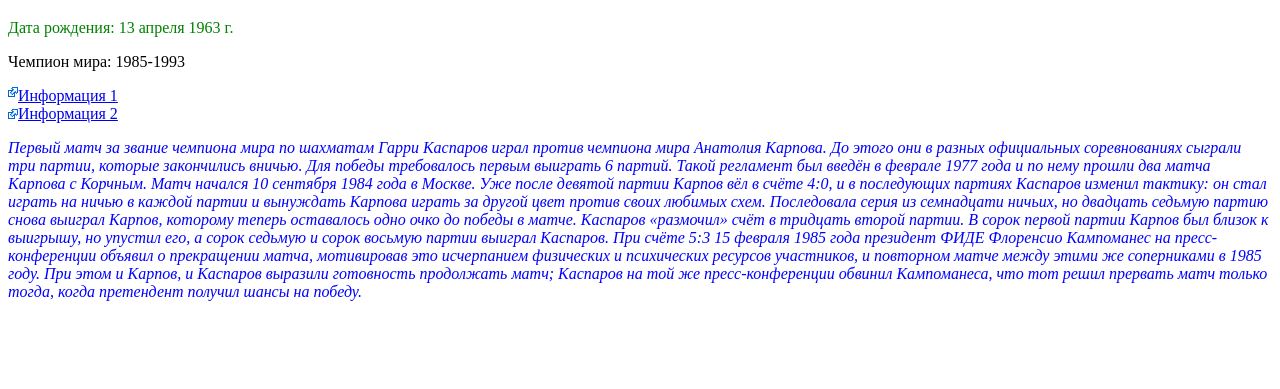
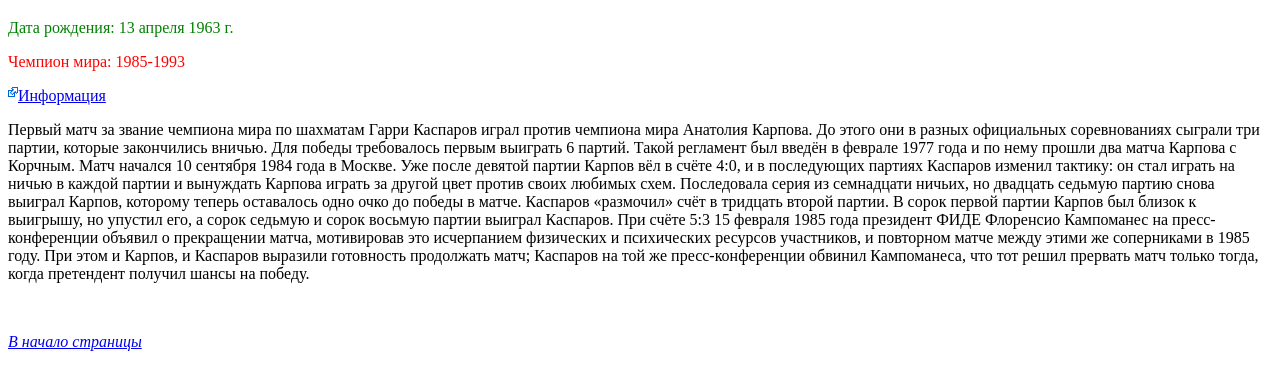
Before and after one commit to Mikhail-Tarasevich/HTML-CSS, a plain HTML site: page DZ_6c/chess2.html in a window 1280 px wide. Shown: the part 61-450 px from the top of the page. Drawn offline with Linux system fonts and the light colour scheme.

Commit message:
Исправление замечаний по 6c

```diff
--- a/DZ_6c/chess.html
+++ b/DZ_6c/chess2.html
@@ -5,7 +5,7 @@
         color: green;
     }
 
-    p:nth-child(2) {
+    p:nth-child(4) {
         color: red;
         font-style: bold;
     }
@@ -18,17 +18,14 @@
     a[href*="//"] {
         background: no-repeat url(extref.png) ; padding-left: 10px
     }
-    a:not([href*="//"])::before {
-        content: url('extref.png');
-    }
 </style>
 
 <h1>Гарри Каспаров</h1>
 <p>Дата рождения: 13 апреля 1963 г.</p>
 <p>Чемпион мира: 1985-1993</p>
-<a href="https://chesspro.ru/statistic/kasparov.shtml">Информация 1</a>
+<a href="https://chesspro.ru/statistic/kasparov.shtml">Информация</a>
+<p>Первый матч за звание чемпиона мира по шахматам Гарри Каспаров играл против чемпиона мира Анатолия Карпова. До этого они в разных официальных соревнованиях сыграли три партии, которые закончились вничью. Для победы требовалось первым выиграть 6 партий. Такой регламент был введён в феврале 1977 года и по нему прошли два матча Карпова с Корчным. Матч начался 10 сентября 1984 года в Москве. Уже после девятой партии Карпов вёл в счёте 4:0, и в последующих партиях Каспаров изменил тактику: он стал играть на ничью в каждой партии и вынуждать Карпова играть за другой цвет против своих любимых схем. Последовала серия из семнадцати ничьих, но двадцать седьмую партию снова выиграл Карпов, которому теперь оставалось одно очко до победы в матче. Каспаров «размочил» счёт в тридцать второй партии. В сорок первой партии Карпов был близок к выигрышу, но упустил его, а сорок седьмую и сорок восьмую партии выиграл Каспаров. При счёте 5:3 15 февраля 1985 года президент ФИДЕ Флоренсио Кампоманес на пресс-конференции объявил о прекращении матча, мотивировав это исчерпанием физических и психических ресурсов участников, и повторном матче между этими же соперниками в 1985 году. При этом и Карпов, и Каспаров выразили готовность продолжать матч; Каспаров на той же пресс-конференции обвинил Кампоманеса, что тот решил прервать матч только тогда, когда претендент получил шансы на победу.</p>
 <br>
-<a href="chesspro.ru/statistic/kasparov.shtml">Информация 2</a>
-<p>Первый матч за звание чемпиона мира по шахматам Гарри Каспаров играл против чемпиона мира Анатолия Карпова. До этого они в разных официальных соревнованиях сыграли три партии, которые закончились вничью. Для победы требовалось первым выиграть 6 партий. Такой регламент был введён в феврале 1977 года и по нему прошли два матча Карпова с Корчным. Матч начался 10 сентября 1984 года в Москве. Уже после девятой партии Карпов вёл в счёте 4:0, и в последующих партиях Каспаров изменил тактику: он стал играть на ничью в каждой партии и вынуждать Карпова играть за другой цвет против своих любимых схем. Последовала серия из семнадцати ничьих, но двадцать седьмую партию снова выиграл Карпов, которому теперь оставалось одно очко до победы в матче. Каспаров «размочил» счёт в тридцать второй партии. В сорок первой партии Карпов был близок к выигрышу, но упустил его, а сорок седьмую и сорок восьмую партии выиграл Каспаров. При счёте 5:3 15 февраля 1985 года президент ФИДЕ Флоренсио Кампоманес на пресс-конференции объявил о прекращении матча, мотивировав это исчерпанием физических и психических ресурсов участников, и повторном матче между этими же соперниками в 1985 году. При этом и Карпов, и Каспаров выразили готовность продолжать матч; Каспаров на той же пресс-конференции обвинил Кампоманеса, что тот решил прервать матч только тогда, когда претендент получил шансы на победу.</p>
+<p><a href="#top">В начало страницы</a></p>
 
 </body></html>
```
Also changed, not shown: DZ_6c/chess1.html (added, +31 -0 lines).
